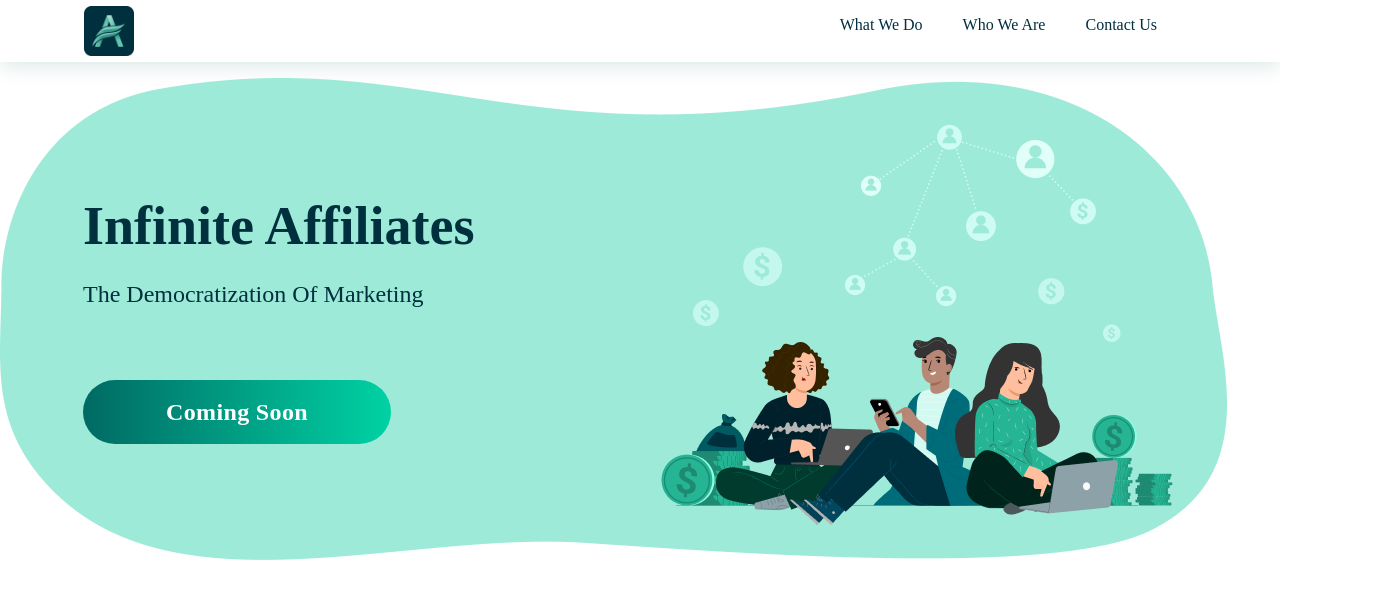
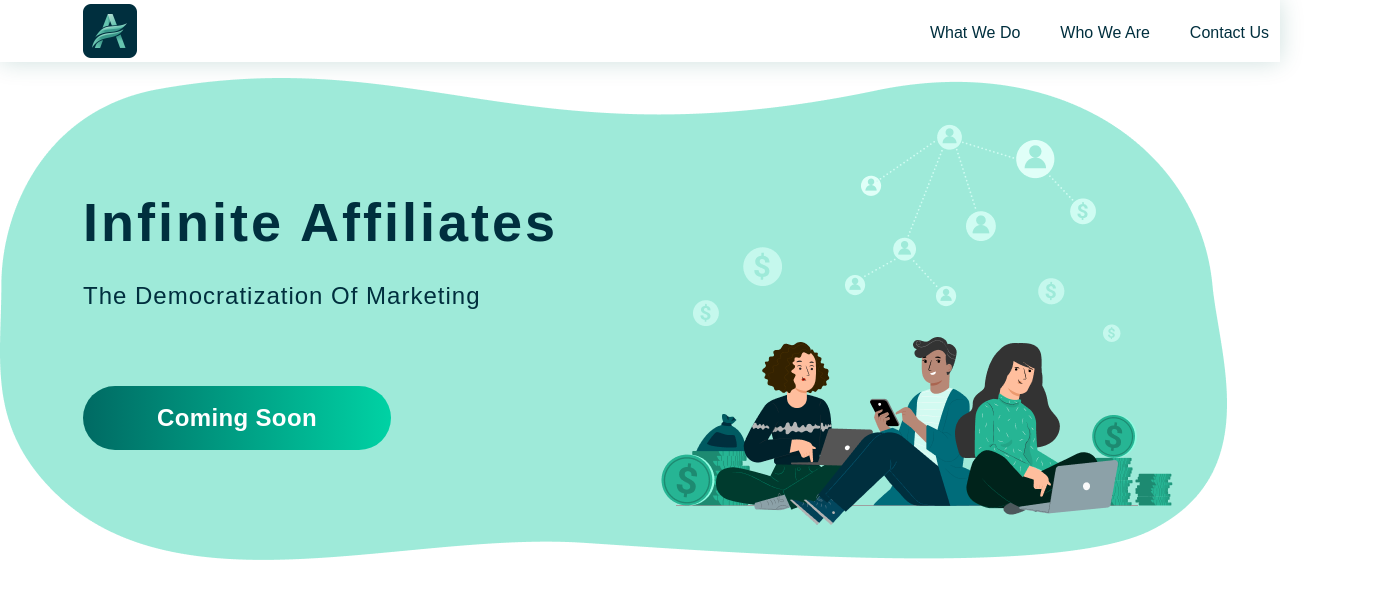
Before and after one commit to Julianbgs/test-temlpate-udaloy, a plain HTML site: page index.html in a window 1280 px wide. Shown: the whole page, 1392 px wide, since content can reach past the window. Drawn offline with Linux system fonts and the light colour scheme.

Commit message:
fixes templates

```diff
--- a/css/styles.css
+++ b/css/styles.css
@@ -1,6 +1,6 @@
 html {
     font-size: 20px;
-    font-family: Poppins;
+    font-family: 'Poppins', sans-serif;
     color: #002F3E;
 }
 body {
@@ -9,16 +9,11 @@ body {
 main {
     width: 100%;
 }
-.logo_header {
-    display: flex;
-    flex-direction: row;
-    justify-content: center;
-}
 .container_header {
-    display: flex;
-    flex-direction: row;
-    justify-content: center;
-    width: 1366px;
+    max-width: 1226px;
+    width: 100%;
+    margin: 0 auto;
+    padding: 4px 83px;
 }
 .img_logo_header {
     display: flex;
@@ -27,66 +22,72 @@ main {
     width: 50px;
 }
 .section_header {
-    display: flex;
-    flex-direction: row;
-    box-shadow: 0px 0px 24px 0px rgba(0, 97, 87, 0.20);
-    justify-content: center;
-    width: 100%;
-    height: 62px;
+    box-shadow: 0 0 24px 0 rgba(0, 97, 87, 0.20);
     margin-bottom: 16px;
 }
+
+.header_body {
+    display: flex;
+    align-items: center;
+    justify-content: space-between;
+    width: 100%;
+}
+
 .item_header {
     display: flex;
     flex-direction: row;
     align-items: center;
-    padding-left: 84px;
-    width: 50%;
-    height: 62px;
+    width: 54px;
+    height: 54px;
+}
+
+.img_logo_header {
+    width: 100%;
+    height: 100%;
 }
 .main_menu_header {
     display: flex;
-    padding-right: 83px;
     flex-direction: row;
     justify-content: flex-end;
-    width: 50%;
-    height: 62px;
+    align-items: center;
+    padding: 0;
+    margin: 0;
+    list-style: none;
 }
 .header_text_menu {
-    font-size: 16px;
     margin-right: 40px;
 }
-.section_banner {
-    display: flex;
-    flex-direction: row;
-    justify-content: center;
+
+.header_link {
+    font-size: 16px;
+    color: #002F3E;
+    text-decoration: none;
+}
+
+.banner_container {
+    max-width: 1226px;
     width: 100%;
+    margin: 0 auto;
+    padding: 112px 83px 110px;
+    background-image: url("../img/banner/1.png");
+    background-repeat: no-repeat;
+    background-size: contain;
 }
+
 .banner_image {
     display: flex;
     flex-direction: row;
-    background-image: url("../img/banner/1.png");
-    background-repeat: no-repeat;
-    background-size: contain;
-    width: 1300px;
-    height: 482px;
 }
-.banner_container_image {
-    display: flex;
-    flex-direction: column;
-    justify-content: center;
-    padding: 83px;
-}
+
 .main_text_banner {
-    display: flex;
-    flex-direction: column;
-    justify-content: center;
+    width: 50%;
 }
 .button_banner {
     border: 0;
     border-radius: 50px;
     color: #FFF;
     text-align: center;
-    font-family: Poppins;
+    font-family: 'Poppins', sans-serif;
     font-size: 24px;
     font-style: normal;
     font-weight: 600;
@@ -97,10 +98,21 @@ main {
     background: linear-gradient(to right, #006A63, #00D2A4);
 }
 .main_text_title {
+    margin: 0 0 24px 0;
+    font-family: 'Poppins', sans-serif;
     font-size: 54px;
-    margin: 0 0 24px 0;
+    font-style: normal;
+    font-weight: 700;
+    line-height: 64px;
+    letter-spacing: 3px;
 }
 .main_text_descr {
+    margin: 0 0 72px 0;
     font-size: 24px;
-    margin: 0 0 72px 0;
+    font-family: 'Poppins', sans-serif;
+    font-style: normal;
+    font-weight: 400;
+    line-height: 36px;
+    letter-spacing: 1px;
+    text-transform: capitalize;
 }
--- a/index.html
+++ b/index.html
@@ -6,27 +6,33 @@
     <link rel="stylesheet" href="css/styles.css">
 </head>
 <body>
-<main class="main">
-    <section class="section_header">
+<header class="section_header">
     <div class="container_header">
+        <div class="header_body">
             <div class="item_header">
-                <div class="logo_header"><img class="img_logo_header" src="img/icon_header_logo.png" alt=""></div>
+                <img class="img_logo_header" src="img/icon_header_logo.png" alt="">
             </div>
-            <div class="main_menu_header">
-                <p class="header_text_menu">What We Do</p>
-                <p class="header_text_menu">Who We Are</p>
-                <p class="header_text_menu">Contact Us</p>
+            <ul class="main_menu_header">
+                <li class="header_text_menu">
+                    <a class="header_link" href="#">What We Do</a>
+                </li>
+                <li class="header_text_menu">
+                    <a class="header_link" href="#">Who We Are</a>
+                </li>
+                <li class="header_text_menu">
+                    <a class="header_link" href="#">Contact Us</a>
+                </li>
+            </ul>
         </div>
     </div>
-    </section>
+</header>
+<main class="main">
     <section class="section_banner">
-        <div class="banner_image">
-            <div class="banner_container_image">
+        <div class="banner_container">
             <div class="main_text_banner">
                 <h3 class="main_text_title">Infinite Affiliates</h3>
                 <p class="main_text_descr">The Democratization Of Marketing</p>
                 <button class="button_banner">Coming Soon</button>
-                </div>
             </div>
         </div>
     </section>
```
Lines whose indentation alone changed are shown as unchanged.
